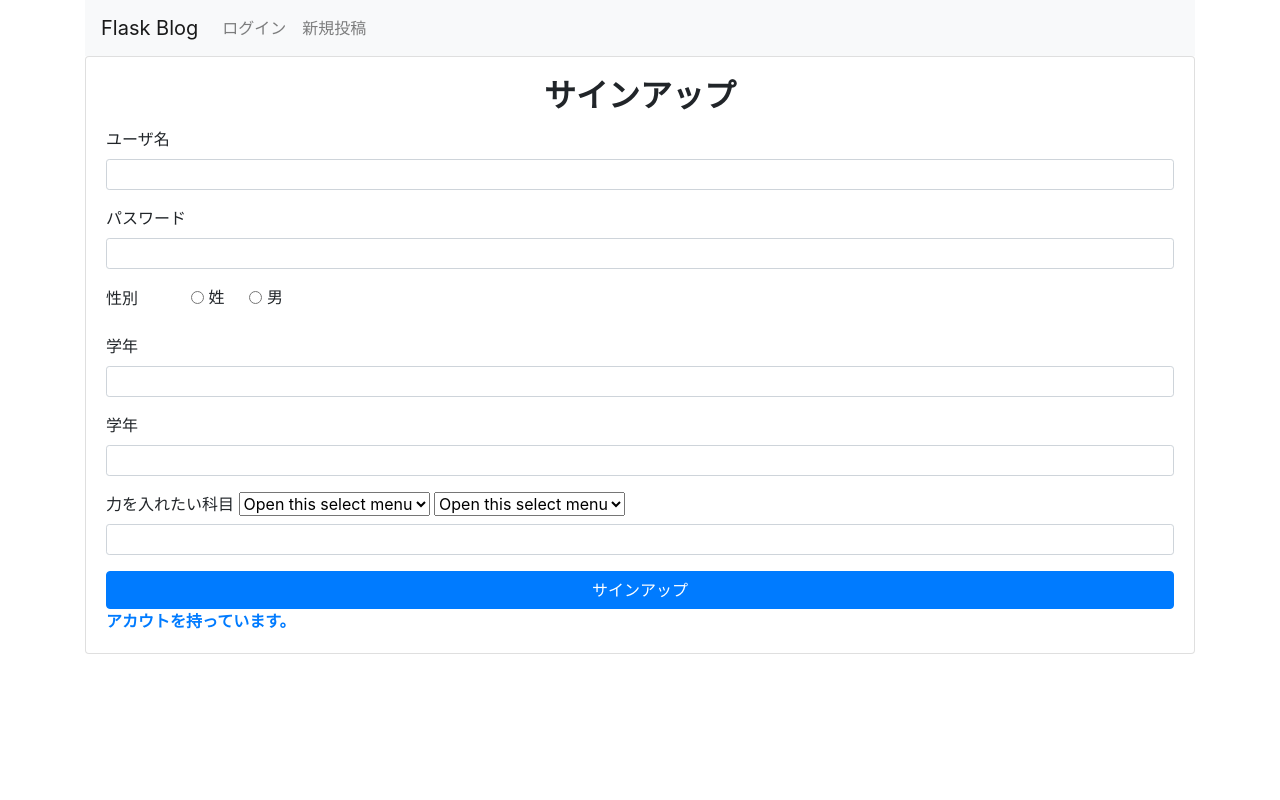
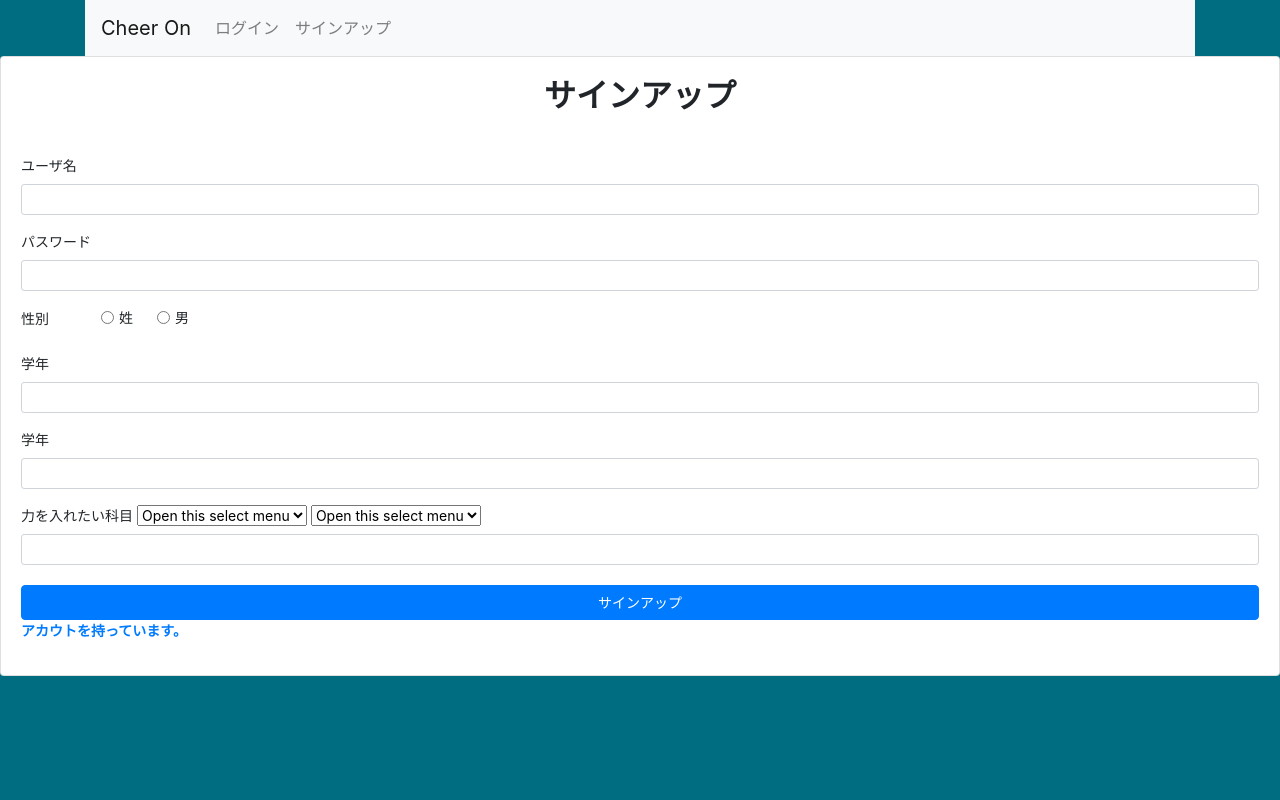
Before and after one commit to nxNghia/gPBL_blog, a Flask app: page /user/create in a window 1280 px wide. Run offline with Flask 2, Linux system fonts and the light colour scheme; some libraries are stand-ins or nearby versions.

Commit message:
- Create format layout

```diff
--- /dev/null
+++ b/blog/static/css/header.css
@@ -0,0 +1,3 @@
+.user-action {
+    justify-content: end;
+}
--- /dev/null
+++ b/blog/static/css/login.css
@@ -0,0 +1,12 @@
+form{
+	padding-top: 10px;
+	font-size: 14px;
+	margin-top: 30px;
+}
+
+.card-title{ font-weight:300; }
+
+.btn{
+	font-size: 14px;
+	margin-top:20px;
+}
--- /dev/null
+++ b/blog/static/css/style.css
@@ -0,0 +1,7 @@
+html {
+    background-color: #006d80;
+}
+
+body {
+    background-color: #006d80;
+}
--- a/blog/templates/layout.html
+++ b/blog/templates/layout.html
@@ -1,19 +1,24 @@
-<!doctype html>
-<title>Flask Blog</title>
-
+<html>
+<head>
+    <meta charset="UTF-8">
+    <meta http-equiv="X-UA-Compatible" content="ie=edge">
+    <meta name="viewport" content="width=device-width, initial-scale=1.0">
+    <meta name="description" content="一生に頑張ろう">
+    <title>頑張ろう</title>
+    <link href="https://fonts.googleapis.com/css?family=Open+Sans:300,400,600,700" rel="stylesheet">
+    <link href="https://fonts.googleapis.com/css?family=Open+Sans:300,300i,400,400i,600,600i,700,700i|Dosis:300,400,500,,600,700,700i|Lato:300,300i,400,400i,700,700i" rel="stylesheet">
     <link rel="stylesheet" href="https://maxcdn.bootstrapcdn.com/bootstrap/4.0.0/css/bootstrap.min.css">
-<script src="https://code.jquery.com/jquery-3.2.1.slim.min.js"></script>
-<script src="https://cdnjs.cloudflare.com/ajax/libs/popper.js/1.12.9/umd/popper.min.js"></script>
-<script src="https://maxcdn.bootstrapcdn.com/bootstrap/4.0.0/js/bootstrap.min.js"></script>
-
-
+    <link rel="stylesheet" href="{{ url_for('static', filename='css/style.css') }}">
+    {% block css%} {% endblock %}
+</head>
+<body class="body">
+<nav class="header">
     <div class="container">
         <nav class="navbar navbar-expand-lg navbar-light bg-light">
-        <a class="navbar-brand" href="{{ url_for('show_entries') }}">Flask Blog</a>
+            <a class="navbar-brand" href="{{ url_for('show_entries') }}">Cheer On</a>
             <button class="navbar-toggler" type="button" data-toggle="collapse" data-target="#navbarNav" aria-controls="navbarNav" aria-expanded="false" aria-label="Toggle navigation">
                 <span class="navbar-toggler-icon"></span>
             </button>
-
             <div class="collapse navbar-collapse" id="navbarNav">
                 <ul class="nav navbar-nav navbar-right">
                     {% if not session.logged_in %}
@@ -21,7 +26,7 @@
                         <a class="nav-link" href="{{ url_for('login') }}">ログイン</a>
                     </li>
                     <li class="nav-item">
-                    <a class="nav-link" href="{{ url_for('add_user') }}">新規投稿</a>
+                        <a class="nav-link" href="{{ url_for('signup') }}">サインアップ</a>
                     </li>
                     {% else %}
                     <li class="nav-item">
@@ -37,8 +42,16 @@
             {{ message }}
         </div>
         {% endfor %}
-
-    <div class="blog-body">
-        {% block body %}{% endblock %}
     </div>
-</div>
+</nav>
+<section class="body">
+    {% block body%} {% endblock %}
+</section>
+<footer>
+</footer>
+<script src="https://code.jquery.com/jquery-3.2.1.slim.min.js"></script>
+<script src="https://cdnjs.cloudflare.com/ajax/libs/popper.js/1.12.9/umd/popper.min.js"></script>
+<script src="https://maxcdn.bootstrapcdn.com/bootstrap/4.0.0/js/bootstrap.min.js"></script>
+<script src="https://ajax.googleapis.com/ajax/libs/jquery/3.6.0/jquery.min.js"></script>
+</body>
+</html>
--- a/blog/views/users.py
+++ b/blog/views/users.py
@@ -1,12 +1,10 @@
-from crypt import methods
 from flask import request, redirect, url_for, render_template, flash, session
 from blog import app, db
 from blog.models.models import User
 
 @app.route('/user/create', methods=['POST', 'GET'])
-def add_user():
+def signup():
     if request.method == 'POST':
-        # print(request.form)
         user = User(
             username = request.form['username'],
             password = request.form['password'],
@@ -16,7 +14,6 @@ def add_user():
 
         db.session.add(user)
         db.session.commit()
-        flash('成功した')
         return redirect(url_for('show_entries'))
     else:
         return render_template('signin.html')
--- a/blog/views/views.py
+++ b/blog/views/views.py
@@ -10,20 +10,16 @@ def show_entries():
 @app.route('/login', methods=['GET', 'POST'])
 def login():
     if request.method == 'POST':
-        print(request.form)
         if request.form['username'] != app.config['USERNAME']:
             flash('ユーザ名が異なります')
         elif request.form['password'] != app.config['PASSWORD']:
             flash('パスワードが異なります')
         else:
             session['logged_in'] = True
-            flash('ログインしました')
             return redirect(url_for('show_entries'))
     return render_template('login.html')
-
 
 @app.route('/logout')
 def logout():
     session.pop('logged_in', None)
-    flash('ログアウトしました')
     return redirect(url_for('show_entries'))
```
Also changed, not shown: 1 other file. Lines whose indentation alone changed are shown as unchanged.
